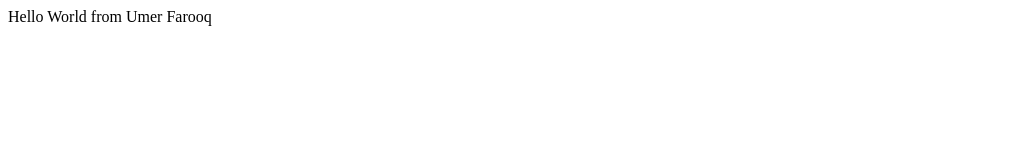
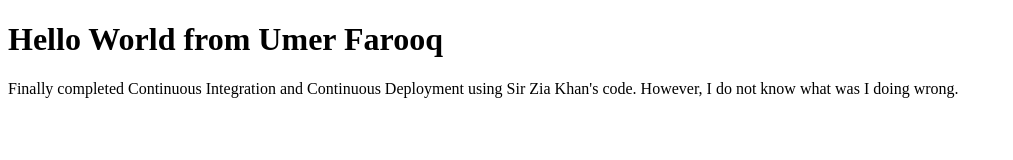
Before and after one commit to UmerFar00q/BootCamp2020Class1, a plain HTML site: page index.html in a window 1280 px wide. Shown: the whole page, without its empty margins (0-1013 px from the left). Drawn offline with Linux system fonts and the light colour scheme.

Commit message:
Checking cicd

```diff
--- a/index.html
+++ b/index.html
@@ -5,7 +5,11 @@
     </head>
     <body>
         <div>
-            Hello World from Umer Farooq
+            <h1>Hello World from Umer Farooq</h1>
+            <p>
+                Finally completed Continuous Integration and Continuous Deployment using Sir Zia Khan's code.
+                However, I do not know what was I doing wrong.
+            </p>
         </div>
     </body>
 </html>
```
